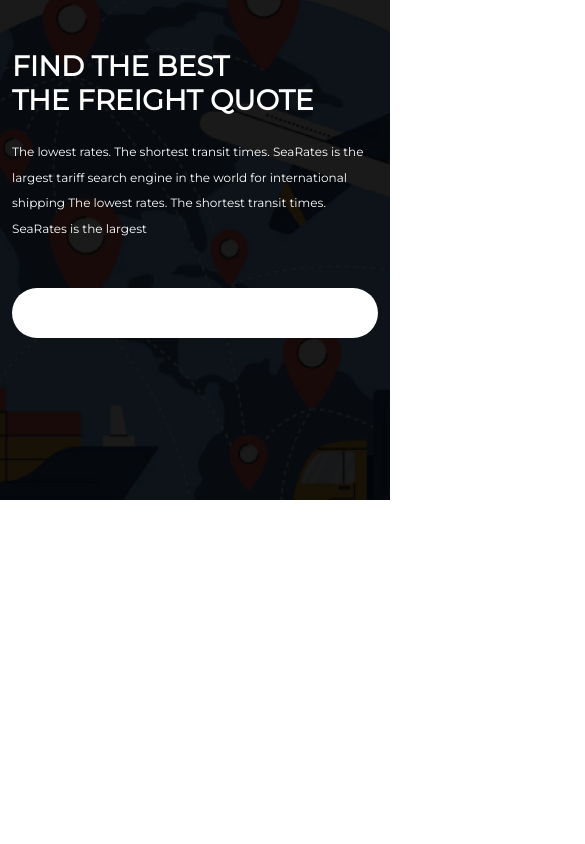
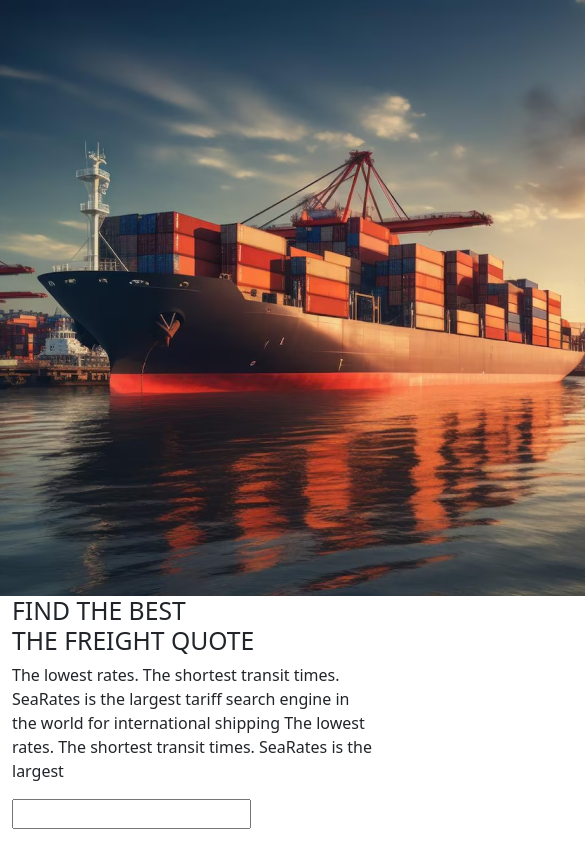
Before and after one commit to Tasniasamia/Login_web, a React (Vite) app: page /home3 in a window 390 px wide. Shown: the top 844 px of the page, 585 px wide, since content can reach past the window. Built offline with nearby package versions, Linux system fonts and the light colour scheme.

Commit message:
corrected code

```diff
--- a/app.scss
+++ b/app.scss
@@ -1,132 +1,132 @@
-.hero-img1 {
-    width: 25%;
-    height: 400px;
-    display: block;
-  }
-  .hero-title {
-    font-family: "Montserrat", sans-serif;
-    font-size: 67px;
-    color: white;
-    font-weight: 700;
-    padding-top: 120px;
-    z-index: 2;
-    position: relative;
-  }
+// .hero-img1 {
+//     width: 25%;
+//     height: 400px;
+//     display: block;
+//   }
+//   .hero-title {
+//     font-family: "Montserrat", sans-serif;
+//     font-size: 67px;
+//     color: white;
+//     font-weight: 700;
+//     padding-top: 120px;
+//     z-index: 2;
+//     position: relative;
+//   }
 
-  .hero-content {
-    font-family: "Montserrat", sans-serif;
-    font-weight: 400;
-    font-size: 16px;
-    line-height: 25.6px;
-    color: white;
-    margin-left: 263px;
-    width: 626px;
-    z-index: 2;
-    position: relative;
-    margin-top:22px;
-  }
+//   .hero-content {
+//     font-family: "Montserrat", sans-serif;
+//     font-weight: 400;
+//     font-size: 16px;
+//     line-height: 25.6px;
+//     color: white;
+//     margin-left: 263px;
+//     width: 626px;
+//     z-index: 2;
+//     position: relative;
+//     margin-top:22px;
+//   }
 
-  .multiple-backgrounds {
-    position: relative; /* Corrected 'postion' to 'position' */
-    display: flex;
-    flex-direction: row;
-    height: 866px;
-    width: 100%;
-    background: url("/hero1.png") no-repeat bottom left / 519px 544px,
-      url("/hero.png") no-repeat center center / cover;
-  }
+//   .multiple-backgrounds {
+//     position: relative; /* Corrected 'postion' to 'position' */
+//     display: flex;
+//     flex-direction: row;
+//     height: 866px;
+//     width: 100%;
+//     background: url("/hero1.png") no-repeat bottom left / 519px 544px,
+//       url("/hero.png") no-repeat center center / cover;
+//   }
 
-  .img-position {
-    position: absolute;
-    right: 0;
-    top: 120px;
-    height: 596px;
-    max-width: 671px;
-    z-index: 0;
-  }
-  .search-box{
-    width:961px;
-    height:50px;
-    z-index:6;
-    padding-left:10px;
-    position:relative;
-    border-radius:200px;
-    margin:70px auto 0;
-    border:0!important;
-    box-shadow:none!important;
-    outline:none!important;
-  }
-  .search-box::focus{
-    border:0!important;
-    box-shadow:none!important;
-    outline:none!important;
-  }
+//   .img-position {
+//     position: absolute;
+//     right: 0;
+//     top: 120px;
+//     height: 596px;
+//     max-width: 671px;
+//     z-index: 0;
+//   }
+//   .search-box{
+//     width:961px;
+//     height:50px;
+//     z-index:6;
+//     padding-left:10px;
+//     position:relative;
+//     border-radius:200px;
+//     margin:70px auto 0;
+//     border:0!important;
+//     box-shadow:none!important;
+//     outline:none!important;
+//   }
+//   .search-box::focus{
+//     border:0!important;
+//     box-shadow:none!important;
+//     outline:none!important;
+//   }
   /* Responsive styles */
   @media (max-width: 1200px) {
-    .multiple-backgrounds {
-      max-width: 100% !important;
-      display:block;
-      height: 700px;
-      background:
-      url("/hero.png") no-repeat center center / cover;
-    }
+    // .multiple-backgrounds {
+    //   max-width: 100% !important;
+    //   display:block;
+    //   height: 700px;
+    //   background:
+    //   url("/hero.png") no-repeat center center / cover;
+    // }
 
-    .hero-title {
-      font-size: 56px;
-      padding-top: 120px;
-    }
+    // .hero-title {
+    //   font-size: 56px;
+    //   padding-top: 120px;
+    // }
 
-    .hero-content {
-      font-size: 14px;
-      margin-left: 0;
-      width: 500px;
-    }
+    // .hero-content {
+    //   font-size: 14px;
+    //   margin-left: 0;
+    //   width: 500px;
+    // }
 
-    .img-position {
-      display: none !important;
-      max-width: 100%;
-      height: auto;
-      position: static;
-      margin-top:40px;
-    }
-    .search-box{
-      width:100%;
-    }
+    // .img-position {
+    //   display: none !important;
+    //   max-width: 100%;
+    //   height: auto;
+    //   position: static;
+    //   margin-top:40px;
+    // }
+    // .search-box{
+    //   width:100%;
+    // }
   }
 
   @media (max-width: 992px) {
-    .hero-title {
-      font-size: 48px;
-      padding-top: 120px;
-    }
+//     .hero-title {
+//       font-size: 48px;
+//       padding-top: 120px;
+//     }
 
-    .hero-content {
-      font-size: 14px;
-      margin-left: 0;
-      width: 400px;
-    }
+//     .hero-content {
+//       font-size: 14px;
+//       margin-left: 0;
+//       width: 400px;
+//     }
 
 
 
-    .multiple-backgrounds {
-      display:block!important;
-      height: 600px;
-      max-width: 100%;
-      background: url("/hero.png") no-repeat center center / cover;
-      postion:relative;
-    }
-    .img-position {
-      max-width: 100%;
-      height: 400px;
-      position: absolute;
-      bottom:0;
-      display:none!important;
-    }
-    .search-box{
-      width:100%;
-      margin:70px auto 0;
+//     .multiple-backgrounds {
+//       display:block!important;
+//       height: 600px;
+//       max-width: 100%;
+//       background: url("/hero.png") no-repeat center center / cover;
+//       postion:relative;
+//     }
+//     .img-position {
+//       max-width: 100%;
+//       height: 400px;
+//       position: absolute;
+//       bottom:0;
+//       display:none!important;
+//     }
+//     .search-box{
+//       width:100%;
+//       margin:70px auto 0;
 
-  }
+//   }
   .myform > .ant-form-item .ant-form-item-label >label {
     position: relative;
     display: inline-flex;
@@ -138,30 +138,30 @@
   }
   }
   @media (max-width: 768px) {
-    .multiple-backgrounds {
-      height: 500px;
-      display:block!important;
-      background: url("/hero.png") no-repeat center center / cover;
-    }
-    .hero-title {
-      font-size: 36px;
-      padding-top: 60px;
-    }
+//     .multiple-backgrounds {
+//       height: 500px;
+//       display:block!important;
+//       background: url("/hero.png") no-repeat center center / cover;
+//     }
+//     .hero-title {
+//       font-size: 36px;
+//       padding-top: 60px;
+//     }
 
-    .hero-content {
-      font-size: 12px;
-      margin-left: 0;
-      width: 300px;
-    }
-  .img-position {
-      top: 80px;
-      display: none!important;
-    }
-    .search-box{
-      width:100%;
-      margin:70px auto 0;
+//     .hero-content {
+//       font-size: 12px;
+//       margin-left: 0;
+//       width: 300px;
+//     }
+//   .img-position {
+//       top: 80px;
+//       display: none!important;
+//     }
+//     .search-box{
+//       width:100%;
+//       margin:70px auto 0;
 
-    }
+//     }
     .myform > .ant-form-item .ant-form-item-label >label {
 
       font-size: 14px!important;
@@ -171,33 +171,33 @@
   }
 
   @media (max-width: 580px) {
-    .hero-title {
-      font-size: 28px;
-      padding-top: 50px;
-    }
+    // .hero-title {
+    //   font-size: 28px;
+    //   padding-top: 50px;
+    // }
 
-    .hero-content {
-      font-size: 12px;
-      margin-left: 0;
-      width: 100%;
-    }
+    // .hero-content {
+    //   font-size: 12px;
+    //   margin-left: 0;
+    //   width: 100%;
+    // }
 
-    .img-position {
-      display: none !important; /* Keep the image hidden */
-      max-width:100%;
-      height: 400px;
-    }
+    // .img-position {
+    //   display: none !important; /* Keep the image hidden */
+    //   max-width:100%;
+    //   height: 400px;
+    // }
 
-    .multiple-backgrounds {
-      height: 500px;
-      display:block!important;
-      background: url("/hero.png") no-repeat center center / cover;
-    }
-    .search-box{
-      width:100%;
-      margin:30px auto 0;
+    // .multiple-backgrounds {
+    //   height: 500px;
+    //   display:block!important;
+    //   background: url("/hero.png") no-repeat center center / cover;
+    // }
+    // .search-box{
+    //   width:100%;
+    //   margin:30px auto 0;
 
-    }
+    // }
     .my-form> .ant-form-item
       {
         position: relative;
@@ -215,17 +215,3 @@
         display: flex !important;
         flex-flow:nowrap !important;
       }
-
-
-
-
-
-
-
-
-   .form-wrapper .ant-form-item .ant-form-item-label > label {
-      font-size: 14px !important;
-      color: rgba(0, 0, 0, 0.88);
-
-
-  }
```
Also changed, not shown: src/Components/details/packagelist.jsx (+11 -9 lines).
